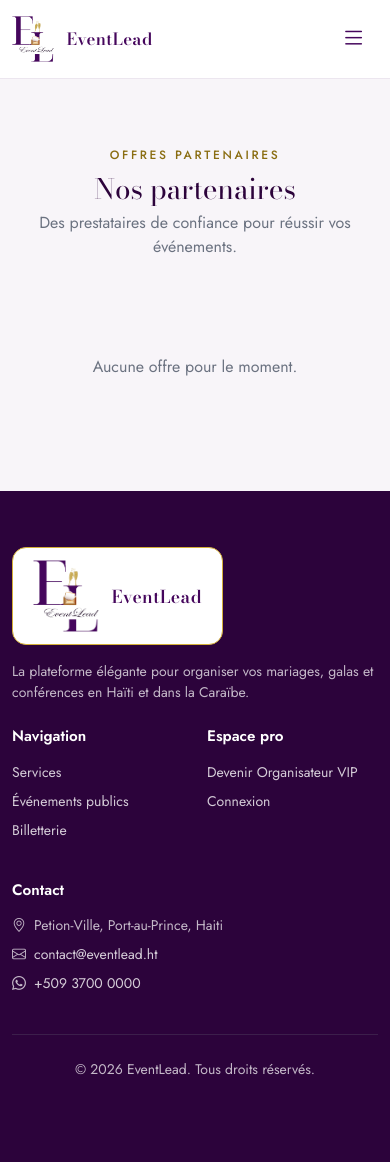
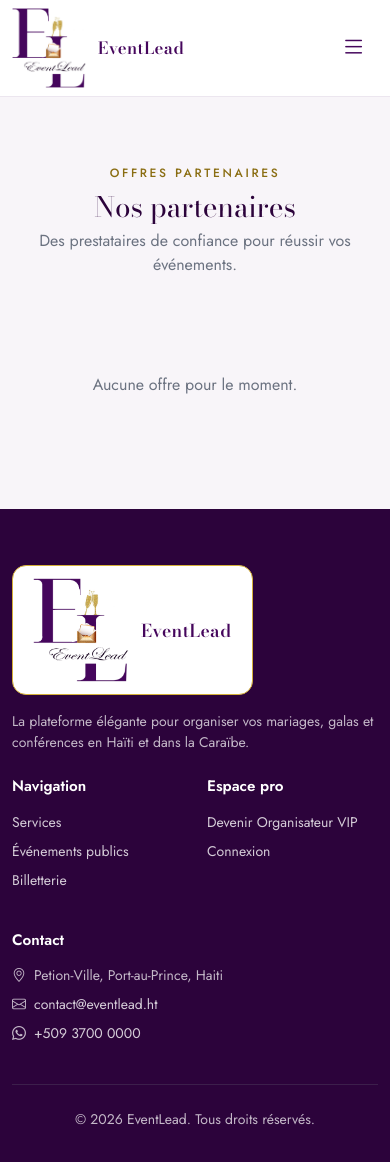
Before and after one commit to Faitza/event_lead, a Django app: page /publicites/ in a window 390 px wide. Before the commit the page ends 1075 px from the top, so only its background shows below. Run offline with Django 5.2, Linux system fonts and the light colour scheme; data that the repository does not hold is empty.

Commit message:
Logo : image d'origine sans détourage, plus grande pour que le script central soit lisible
- eventlead-mark.png = EventLead.png d'origine, rogné aux bords blancs, aucun retouchage du dessin
- Logo toujours sur fond blanc (barres blanches, badge blanc du pied de page) ; variante claire supprimée
- Tailles : navigation 104 px (88 px au défilement, 80 px sur mobile), tableau de bord 96 px,
  invitation et publicité 72 px, pied de page 104 px, connexion 130 px

Co-Authored-By: Claude Sonnet 5.5 <noreply@anthropic.com>
Claude-Session: https://claude.ai/code/session_013bwX6hPDDMGCqEmNCdViCp

```diff
--- a/static/css/eventlead.css
+++ b/static/css/eventlead.css
@@ -161,22 +161,21 @@ h1 em, h2 em, h3 em, .disp em { color: var(--el-gold); font-style: italic; }
 .icon-bubble.lg { width: 84px; height: 84px; font-size: 2.2rem; }
 
 /* --------------------------------------------------------------------------
-   Logo : toujours sur fond blanc (barres blanches) pour rester lisible
+   Logo d'origine, sans retouche : toujours sur fond blanc (barres blanches, badge blanc du pied de page)
    -------------------------------------------------------------------------- */
 .brand-lockup { display: inline-flex; align-items: center; gap: 12px; line-height: 1; }
-.brand-mark { height: 64px; width: auto; display: block; transition: height var(--el-ease); }
+.brand-mark { height: 104px; width: auto; display: block; transition: height var(--el-ease); }
 .brand-name { font-family: var(--font-display); font-weight: 600; letter-spacing: .02em; font-size: 1.2rem; color: var(--el-primary); transition: font-size var(--el-ease); }
-.brand-lockup.on-dark .brand-name { color: #fff; }
 .brand-lockup.stacked { flex-direction: column; gap: 8px; }
-.el-nav.scrolled .brand-mark { height: 50px; }
+.el-nav.scrolled .brand-mark { height: 88px; }
 .el-nav.scrolled .brand-name { font-size: 1.05rem; }
-.dash-sidebar .brand-mark { height: 52px; }
+.dash-sidebar .brand-mark { height: 96px; }
 .dash-sidebar .brand-name { font-size: 1.05rem; }
-.inv-topbar .brand-mark, .ad-topbar .brand-mark { height: 42px; }
+.inv-topbar .brand-mark, .ad-topbar .brand-mark { height: 72px; }
 .inv-topbar .brand-name, .ad-topbar .brand-name { font-size: 1rem; }
-.el-footer .brand-mark { height: 72px; }
+.el-footer .brand-mark { height: 104px; }
 .el-footer .brand-name { font-size: 1.1rem; }
-.auth-panel .brand-mark { height: 84px; }
+.auth-panel .brand-mark { height: 130px; }
 .auth-panel .brand-name { font-size: 1.45rem; }
 
 /* --------------------------------------------------------------------------
@@ -190,16 +189,16 @@ h1 em, h2 em, h3 em, .disp em { color: var(--el-gold); font-style: italic; }
 
 .el-nav { position: sticky; top: 0; z-index: 1030; background: #fff; box-shadow: 0 1px 0 var(--el-line); padding: 0; transition: box-shadow var(--el-ease); }
 .el-nav.scrolled { box-shadow: 0 6px 20px rgba(44, 3, 59, .08); }
-.el-nav .container { min-height: 100px; transition: min-height var(--el-ease); }
-.el-nav.scrolled .container { min-height: 76px; }
+.el-nav .container { min-height: 124px; transition: min-height var(--el-ease); }
+.el-nav.scrolled .container { min-height: 104px; }
 .el-nav .navbar-nav { gap: 30px; }
 .el-nav .nav-link, .navl { font-size: .8125rem; font-weight: 500; letter-spacing: .14em; text-transform: uppercase; color: var(--el-primary-dark); padding: 8px 0 !important; border-bottom: 2px solid transparent; border-radius: 0; transition: border-color var(--el-ease), color var(--el-ease); background: transparent; }
 .el-nav .nav-link:hover, .el-nav .nav-link.active, .navl:hover, .navl.active { color: var(--el-primary-dark); border-color: var(--el-gold); background: transparent; }
 .user-pill { display: inline-flex; align-items: center; gap: .5rem; padding: .25rem .7rem .25rem .25rem; border-radius: 999px; background: var(--el-tint); color: var(--el-text); font-weight: 500; font-size: .9rem; }
 .avatar { width: 34px; height: 34px; border-radius: 50%; background: var(--el-gradient); color: #fff; display: inline-flex; align-items: center; justify-content: center; font-weight: 600; font-size: .8rem; object-fit: cover; }
 @media (max-width: 991px) {
-  .el-nav .container { min-height: 78px; }
-  .el-nav .brand-mark, .el-nav.scrolled .brand-mark { height: 46px; }
+  .el-nav .container, .el-nav.scrolled .container { min-height: 96px; }
+  .el-nav .brand-mark, .el-nav.scrolled .brand-mark { height: 80px; }
   .el-nav .brand-name, .el-nav.scrolled .brand-name { font-size: 1.05rem; }
   .el-nav .navbar-nav { gap: 6px; padding: .75rem 0; }
 }
--- a/templates/partials/_logo.html
+++ b/templates/partials/_logo.html
@@ -1 +1 @@
-{% load static %}<span class="brand-lockup{% if dark %} on-dark{% endif %}{% if stacked %} stacked{% endif %}">{% if dark %}<img class="brand-mark" src="{% static 'img/eventlead-mark-light.png' %}" alt="" width="58" height="64">{% else %}<img class="brand-mark" src="{% static 'img/eventlead-mark.png' %}" alt="" width="58" height="64">{% endif %}<span class="brand-name">EventLead</span></span>
+{% load static %}<span class="brand-lockup{% if stacked %} stacked{% endif %}"><img class="brand-mark" src="{% static 'img/eventlead-mark.png' %}" alt="" width="623" height="675"><span class="brand-name">EventLead</span></span>
```
Also changed, not shown: README.md, static/img/eventlead-mark-light.png (deleted), static/img/eventlead-mark.png.
